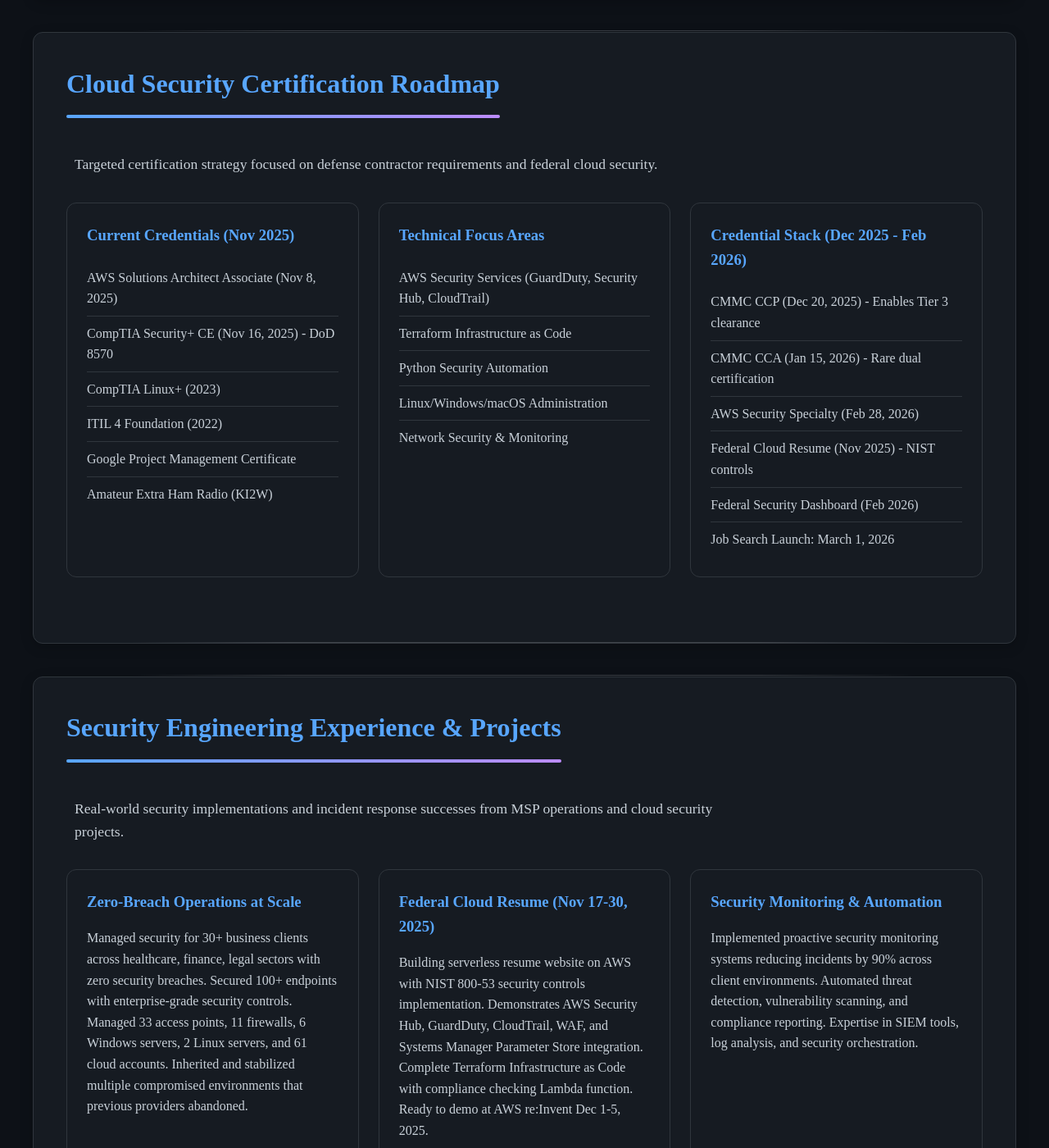
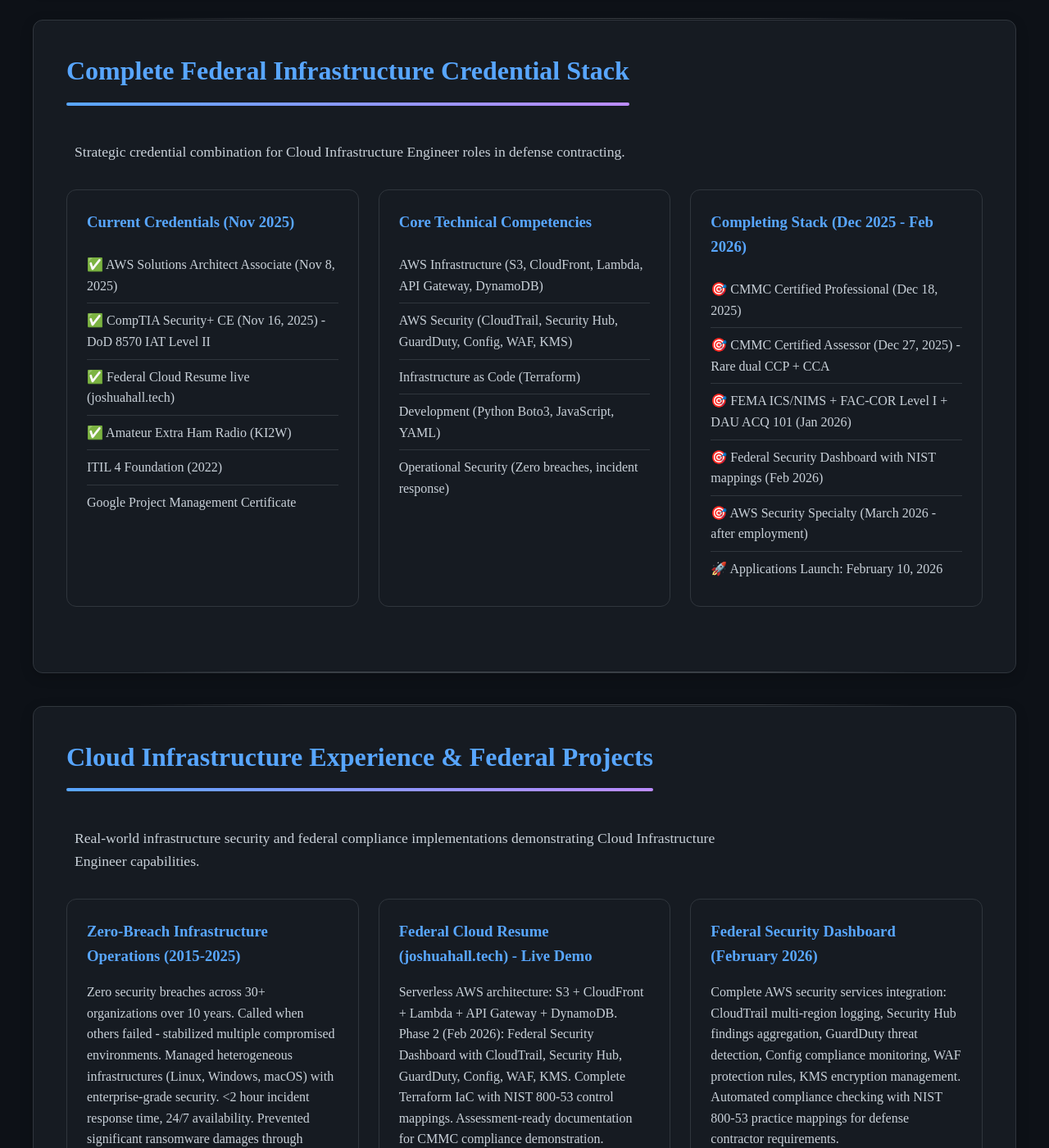
Before and after one commit to joshuamichaelhall/joshuamichaelhall.github.io, a Jekyll site: the page built from index.markdown, in a window 1280 px wide and 1400 px high, scrolled down 2822 px. Shown: the whole window at 82% size. Built offline with Jekyll 4.4.1, drawn with Linux system fonts in a browser that asks for light colours; nearby versions of some CDN libraries; some of the changed text lies outside the part shown.

Commit message:
Update website with Cloud Infrastructure Engineer positioning
Changes:
- Hero section: Cloud Infrastructure Engineer headline and federal credentials
- Credential stack: CMMC CCP (Dec 18) + CCA (Dec 27) + AWS Security
- Timeline: Applications launch Feb 10, 2026 with complete stack
- Projects: Federal Cloud Resume + Federal Security Dashboard focus
- Experience: Zero-breach track record and operational excellence
- Target: Huntsville, AL defense contractor opportunities

Aligned with complete federal infrastructure positioning strategy.

🤖 Generated with [Claude Code](https://claude.ai/code)

Co-Authored-By: Claude <noreply@anthropic.com>

```diff
--- a/index.markdown
+++ b/index.markdown
@@ -10,37 +10,38 @@ layout: default
       </div>
       <div class="hero-text">
         <h1>Joshua Michael Hall</h1>
-        <h2>Cloud Security Professional | 30+ Business Clients | Zero Breaches | Defense Contractor Ready</h2>
-        <h3 class="hero-tagline">The One They Call When Others Failed • 100+ Endpoints Managed • $160K+ Revenue Reached</h3>
-        <p>Cloud Security Professional who managed 30+ business clients simultaneously with zero breaches. Prevented significant ransomware damages across 100+ endpoints while implementing enterprise-grade security controls. Called when others failed - inherited and stabilized multiple compromised environments. AWS Solutions Architect Associate certified with Security+ (DoD 8570 IAT Level II). Building complete federal credential stack for March 2026 job search launch.</p>
+        <h2>Cloud Infrastructure Engineer | AWS SAA | Security+ | CMMC CCP/CCA | Amateur Extra (KI2W) | Huntsville 2026</h2>
+        <h3 class="hero-tagline">Zero-Breach Track Record • Complete Federal Credential Stack • Applications Launch Feb 10, 2026</h3>
+        <p>Cloud Infrastructure Engineer with zero-breach track record across 30+ organizations over 10 years. Building complete federal infrastructure credential stack for defense contractor opportunities. Applications launch February 10, 2026 with premium positioning: CMMC CCP/CCA + AWS Security + Zero breaches = rare combination defense contractors need.</p>
         <div class="certification-highlight">
-          <h4><span class="cert-icon">🎯</span> Defense Contractor Qualifications</h4>
+          <h4><span class="cert-icon">🎯</span> Complete Federal Infrastructure Credential Stack</h4>
           <div class="cert-stats">
             <div class="cert-stat">
-              <span class="cert-number">100%</span>
-              <span class="cert-label">Called After Others Failed</span>
+              <span class="cert-number">Zero</span>
+              <span class="cert-label">Breaches (10 Years)</span>
             </div>
             <div class="cert-stat">
-              <span class="cert-number">Zero</span>
-              <span class="cert-label">Breaches Post-Implementation</span>
+              <span class="cert-number">CMMC</span>
+              <span class="cert-label">CCP + CCA Dual</span>
             </div>
             <div class="cert-stat">
-              <span class="cert-number">PCI/HIPAA</span>
-              <span class="cert-label">→ NIST 800-53 Controls</span>
+              <span class="cert-number">Feb 10</span>
+              <span class="cert-label">Applications Launch</span>
             </div>
           </div>
           <div class="featured-certs">
-            <span class="cert-badge">Incident Response Expert</span>
-            <span class="cert-badge">AWS Solutions Architect</span>
-            <span class="cert-badge">Security+ Certified</span>
-            <span class="cert-badge">CMMC Training Dec 2025</span>
+            <span class="cert-badge">AWS SAA (Nov 8)</span>
+            <span class="cert-badge">Security+ (Nov 16)</span>
+            <span class="cert-badge">CMMC CCP (Dec 18)</span>
+            <span class="cert-badge">CMMC CCA (Dec 27)</span>
+            <span class="cert-badge">Amateur Extra (KI2W)</span>
           </div>
           <div class="availability-notice">
-            <strong>🚀 Building Complete Credential Stack | re:Invent Dec 1-5 | CMMC CCP/CCA Training Dec 8-12 | Job Search Launch: March 2026</strong>
+            <strong>🚀 AWS re:Invent Dec 1-6 (Networking Only) | CMMC Training Dec 8-13 | Applications Launch: Feb 10, 2026</strong>
           </div>
         </div>
         <div class="hero-links">
-          <a href="/about" class="btn primary-btn cta-main-btn">View Security Background</a>
+          <a href="/about" class="btn primary-btn cta-main-btn">View Infrastructure Experience</a>
           <a href="https://linkedin.com/in/joshuamichaelhall" class="btn secondary-btn cta-main-btn">Connect on LinkedIn</a>
           <a href="/contact" class="btn outlined-btn cta-main-btn">Discuss Opportunities</a>
         </div>
@@ -50,7 +51,7 @@ layout: default
 </div>
 
 <div class="home-section with-divider" id="technical-achievements">
-  <h2>Real Security Incident Response - When Others Failed</h2>
+  <h2>Zero-Breach Operations - Real Infrastructure Security</h2>
   <div class="impact-metrics">
     <div class="metric-card">
       <div class="metric-value">Ransomware</div>
@@ -69,109 +70,109 @@ layout: default
     </div>
     <div class="metric-card">
       <div class="metric-value">30+</div>
-      <div class="metric-label">Business Clients</div>
-      <div class="metric-detail">Managed security for 30+ business clients across healthcare, finance, legal, and manufacturing sectors simultaneously</div>
+      <div class="metric-label">Organizations Secured</div>
+      <div class="metric-detail">Zero security breaches across 30+ organizations over 10 years - finance, legal, professional services, manufacturing</div>
     </div>
   </div>
 </div>
 
 <div class="home-section with-divider" id="technical-focus">
-  <h2>Cloud Security Engineering Competencies</h2>
+  <h2>Cloud Infrastructure Engineering Competencies</h2>
   <div class="tech-focus-grid">
     <div class="tech-focus-item">
-      <h3>AWS Security & Compliance</h3>
-      <p>AWS Solutions Architect Associate with Security+ certified (DoD 8570 IAT Level II). Hands-on experience with AWS Security Hub, GuardDuty, CloudTrail, and IAM. Building Federal Cloud Resume with NIST 800-53 controls implementation. Completing CMMC CCP/CCA assessor training December 2025 for defense contractor specialization.</p>
+      <h3>AWS Infrastructure & Security</h3>
+      <p>AWS Solutions Architect Associate (Nov 8) with Security+ (Nov 16) - DoD 8570 IAT Level II. Federal Cloud Resume live at joshuahall.tech. Building Federal Security Dashboard with CloudTrail, Security Hub, GuardDuty, Config, WAF, KMS. Complete Terraform IaC with NIST 800-53 control mappings. CMMC CCP (Dec 18) + CCA (Dec 27) dual certification.</p>
     </div>
     <div class="tech-focus-item">
-      <h3>Security Incident Response</h3>
-      <p>Proven track record resolving complex security incidents that other providers couldn't handle. Zero-breach operations across 30+ business clients managing 100+ endpoints. Expert in threat detection, containment, and remediation. Prevented significant ransomware damages through proactive security measures and rapid incident response.</p>
+      <h3>Operational Security Excellence</h3>
+      <p>Zero-breach track record across 30+ organizations (10 years). Stabilized compromised environments others couldn't fix. <2 hour incident response time, 24/7 availability. Prevented significant ransomware damages through proactive security measures and rapid containment. Expert in threat detection, isolation, and remediation.</p>
     </div>
     <div class="tech-focus-item">
-      <h3>Infrastructure Security & Monitoring</h3>
-      <p>Advanced expertise in Terraform, Python scripting, and security automation. Implemented proactive monitoring systems reducing security incidents by 90%. Experience with vulnerability management, patch management, and security baseline enforcement across heterogeneous environments.</p>
+      <h3>Infrastructure as Code & Automation</h3>
+      <p>Complete Terraform expertise for compliant, repeatable deployments. Python (Boto3) automation for AWS security services. Implemented proactive monitoring systems reducing security incidents by 90%. Heterogeneous environment management (Linux, Windows, macOS) with security baseline enforcement.</p>
     </div>
     <div class="tech-focus-item">
-      <h3>Federal Compliance & RMF</h3>
-      <p>Deep HIPAA compliance experience translating to NIST cybersecurity framework and FedRAMP. Building expertise in Risk Management Framework (RMF) controls for federal cloud environments. Understanding of FISMA, DoD security requirements, and clearance processes.</p>
+      <h3>Federal Compliance & CMMC</h3>
+      <p>HIPAA compliance experience translating to NIST 800-53 and FedRAMP frameworks. CMMC Certified Professional + Certified Assessor (rare dual certification). Understanding FISMA, DoD security requirements, clearance processing. Building assessment-ready cloud infrastructure that passes CMMC audits.</p>
     </div>
   </div>
 </div>
 
 <div class="home-section with-divider" id="certification-journey">
-  <h2>Cloud Security Certification Roadmap</h2>
-  <p class="section-intro-text">Targeted certification strategy focused on defense contractor requirements and federal cloud security.</p>
+  <h2>Complete Federal Infrastructure Credential Stack</h2>
+  <p class="section-intro-text">Strategic credential combination for Cloud Infrastructure Engineer roles in defense contracting.</p>
   <div class="roadmap-phases">
     <div class="roadmap-phase">
       <h3>Current Credentials (Nov 2025)</h3>
       <ul>
-        <li>AWS Solutions Architect Associate (Nov 8, 2025)</li>
-        <li>CompTIA Security+ CE (Nov 16, 2025) - DoD 8570</li>
-        <li>CompTIA Linux+ (2023)</li>
+        <li>✅ AWS Solutions Architect Associate (Nov 8, 2025)</li>
+        <li>✅ CompTIA Security+ CE (Nov 16, 2025) - DoD 8570 IAT Level II</li>
+        <li>✅ Federal Cloud Resume live (joshuahall.tech)</li>
+        <li>✅ Amateur Extra Ham Radio (KI2W)</li>
         <li>ITIL 4 Foundation (2022)</li>
         <li>Google Project Management Certificate</li>
-        <li>Amateur Extra Ham Radio (KI2W)</li>
       </ul>
     </div>
     <div class="roadmap-phase">
-      <h3>Technical Focus Areas</h3>
+      <h3>Core Technical Competencies</h3>
       <ul>
-        <li>AWS Security Services (GuardDuty, Security Hub, CloudTrail)</li>
-        <li>Terraform Infrastructure as Code</li>
-        <li>Python Security Automation</li>
-        <li>Linux/Windows/macOS Administration</li>
-        <li>Network Security & Monitoring</li>
+        <li>AWS Infrastructure (S3, CloudFront, Lambda, API Gateway, DynamoDB)</li>
+        <li>AWS Security (CloudTrail, Security Hub, GuardDuty, Config, WAF, KMS)</li>
+        <li>Infrastructure as Code (Terraform)</li>
+        <li>Development (Python Boto3, JavaScript, YAML)</li>
+        <li>Operational Security (Zero breaches, incident response)</li>
       </ul>
     </div>
     <div class="roadmap-phase">
-      <h3>Credential Stack (Dec 2025 - Feb 2026)</h3>
+      <h3>Completing Stack (Dec 2025 - Feb 2026)</h3>
       <ul>
-        <li>CMMC CCP (Dec 20, 2025) - Enables Tier 3 clearance</li>
-        <li>CMMC CCA (Jan 15, 2026) - Rare dual certification</li>
-        <li>AWS Security Specialty (Feb 28, 2026)</li>
-        <li>Federal Cloud Resume (Nov 2025) - NIST controls</li>
-        <li>Federal Security Dashboard (Feb 2026)</li>
-        <li>Job Search Launch: March 1, 2026</li>
+        <li>🎯 CMMC Certified Professional (Dec 18, 2025)</li>
+        <li>🎯 CMMC Certified Assessor (Dec 27, 2025) - Rare dual CCP + CCA</li>
+        <li>🎯 FEMA ICS/NIMS + FAC-COR Level I + DAU ACQ 101 (Jan 2026)</li>
+        <li>🎯 Federal Security Dashboard with NIST mappings (Feb 2026)</li>
+        <li>🎯 AWS Security Specialty (March 2026 - after employment)</li>
+        <li>🚀 Applications Launch: February 10, 2026</li>
       </ul>
     </div>
   </div>
 </div>
 
 <div class="home-section with-divider" id="projects">
-  <h2>Security Engineering Experience & Projects</h2>
-  <p class="section-intro-text">Real-world security implementations and incident response successes from MSP operations and cloud security projects.</p>
+  <h2>Cloud Infrastructure Experience & Federal Projects</h2>
+  <p class="section-intro-text">Real-world infrastructure security and federal compliance implementations demonstrating Cloud Infrastructure Engineer capabilities.</p>
   <div class="success-stories">
     <div class="success-story">
-      <h3>Zero-Breach Operations at Scale</h3>
-      <p>Managed security for 30+ business clients across healthcare, finance, legal sectors with zero security breaches. Secured 100+ endpoints with enterprise-grade security controls. Managed 33 access points, 11 firewalls, 6 Windows servers, 2 Linux servers, and 61 cloud accounts. Inherited and stabilized multiple compromised environments that previous providers abandoned.</p>
+      <h3>Zero-Breach Infrastructure Operations (2015-2025)</h3>
+      <p>Zero security breaches across 30+ organizations over 10 years. Called when others failed - stabilized multiple compromised environments. Managed heterogeneous infrastructures (Linux, Windows, macOS) with enterprise-grade security. <2 hour incident response time, 24/7 availability. Prevented significant ransomware damages through proactive security measures.</p>
     </div>
     <div class="success-story">
-      <h3>Federal Cloud Resume (Nov 17-30, 2025)</h3>
-      <p>Building serverless resume website on AWS with NIST 800-53 security controls implementation. Demonstrates AWS Security Hub, GuardDuty, CloudTrail, WAF, and Systems Manager Parameter Store integration. Complete Terraform Infrastructure as Code with compliance checking Lambda function. Ready to demo at AWS re:Invent Dec 1-5, 2025.</p>
+      <h3>Federal Cloud Resume (joshuahall.tech) - Live Demo</h3>
+      <p>Serverless AWS architecture: S3 + CloudFront + Lambda + API Gateway + DynamoDB. Phase 2 (Feb 2026): Federal Security Dashboard with CloudTrail, Security Hub, GuardDuty, Config, WAF, KMS. Complete Terraform IaC with NIST 800-53 control mappings. Assessment-ready documentation for CMMC compliance demonstration.</p>
     </div>
     <div class="success-story">
-      <h3>Security Monitoring & Automation</h3>
-      <p>Implemented proactive security monitoring systems reducing incidents by 90% across client environments. Automated threat detection, vulnerability scanning, and compliance reporting. Expertise in SIEM tools, log analysis, and security orchestration.</p>
+      <h3>Federal Security Dashboard (February 2026)</h3>
+      <p>Complete AWS security services integration: CloudTrail multi-region logging, Security Hub findings aggregation, GuardDuty threat detection, Config compliance monitoring, WAF protection rules, KMS encryption management. Automated compliance checking with NIST 800-53 practice mappings for defense contractor requirements.</p>
     </div>
   </div>
   <div class="section-link">
-    <a href="/portfolio" class="btn outlined-btn">View Security Portfolio</a>
+    <a href="/portfolio" class="btn outlined-btn">View Infrastructure Portfolio</a>
   </div>
 </div>
 
 <div class="home-section no-divider" id="thought-leadership">
-  <h2>Cloud Security Insights & AWS re:Invent 2025</h2>
-  <p class="section-intro-text">Sharing practical security engineering insights from MSP operations. Attending AWS re:Invent Dec 1-5, 2025 for defense contractor networking. Building complete credential stack (CCP + CCA + AWS Security Specialty) before March 2026 job search launch.</p>
+  <h2>Federal Cloud Infrastructure & AWS re:Invent 2025</h2>
+  <p class="section-intro-text">Sharing practical infrastructure engineering insights and federal compliance expertise. Attending AWS re:Invent Dec 1-6 for defense contractor networking (NO job applications). Complete credential stack launch: February 10, 2026.</p>
   <div class="article-preview">
-    <h3>Security Engineering Focus Areas</h3>
+    <h3>Cloud Infrastructure Engineering Focus</h3>
     <ul>
-      <li>Zero-Breach Operations: Lessons from MSP Security Management</li>
-      <li>HIPAA to Federal Compliance: Translating Security Frameworks</li>
-      <li>AWS Security Services: Practical Implementation for Defense Contractors</li>
-      <li>Incident Response: Resolving Complex Security Challenges</li>
+      <li>Zero-Breach Operations: 10 Years of Infrastructure Security Excellence</li>
+      <li>CMMC + AWS Integration: Building Assessment-Ready Cloud Infrastructure</li>
+      <li>Federal Compliance: NIST 800-53 Control Implementation in AWS</li>
+      <li>Complete Credential Stack: The Strategic Advantage for Defense Contractors</li>
     </ul>
   </div>
   <div class="section-link">
-    <a href="/blog" class="btn outlined-btn">Read Security Articles</a>
+    <a href="/blog" class="btn outlined-btn">Read Infrastructure Articles</a>
   </div>
 </div>
 
```
